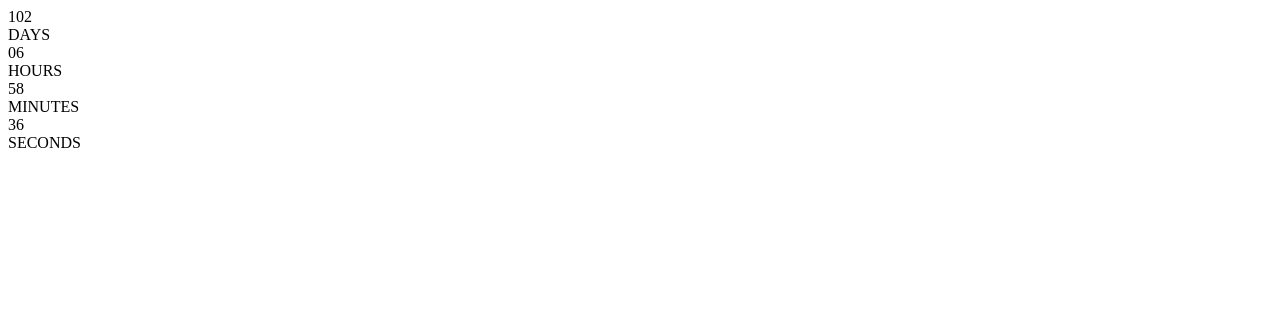
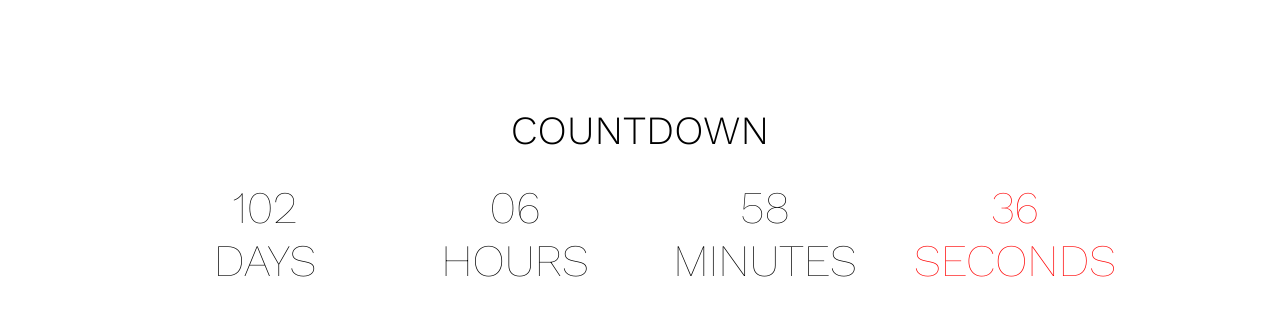
Before and after one commit to mrtial/countdown_clock, a plain HTML site: page index.html in a window 1280 px wide. Drawn offline with nearby package versions, Linux system fonts and the light colour scheme.

Commit message:
add stylesheet

```diff
--- a/index.html
+++ b/index.html
@@ -3,22 +3,33 @@
 <head>
 	<meta charset="UTF-8">
 	<title>Countdown Clock</title>
+	<link rel="stylesheet" type="text/css" href="style.css">
+	<link href="https://fonts.googleapis.com/css?family=Work+Sans:100,300,600" rel="stylesheet">
+
 </head>
 <body>
-	<div id="displayTime">
-		<div class="time"></div>
-		<div class="unit">DAYS</div>
+	<div class="clock">
+		<h1>COUNTDOWN</h1>
+		<div id="displayTime">
+			<div class="box">
+				<div class="time">&nbsp</div>
+				<div class="unit">DAYS</div>
+			</div>
+			<div class="box">
+				<div class="time">&nbsp</div>
+				<div class="unit">HOURS</div>
+			</div>
+			<div class="box">
+				<div class="time">&nbsp</div>
+				<div class="unit">MINUTES</div>
+			</div>
+			<div class="box second">
+				<div class="time">&nbsp</div>
+				<div class="unit">SECONDS</div>
+			</div>
+		</div>
+	</div>
 
-		<div class="time"></div>
-		<div class="unit">HOURS</div>
-
-		<div class="time"></div>
-		<div class="unit">MINUTES</div>
-
-		<div class="time"></div>
-		<div class="unit">SECONDS</div>
-
-	</div>
 
 	<script type="text/javascript" src="script.js"></script>
 </body>
--- a/script.js
+++ b/script.js
@@ -16,12 +16,15 @@
 
 		// adjust Singular
 		var unit = ["DAY","HOUR","MINUTE","SECOND"];
+		var units = ["DAYS","HOURS","MINUTES","SECONDS"];
 
 		for(var i=0;i<4;i++){
 			$displayTime[i].innerHTML = clock[i];
 
 			if(+clock[i]<2){
 				$displayUnit[i].innerHTML = unit[i];
+			} else{
+				$displayUnit[i].innerHTML = units[i];
 			}
 		}
 
--- /dev/null
+++ b/style.css
@@ -0,0 +1,35 @@
+html, body{
+	font-family: 'Work Sans', sans-serif;
+}
+
+h1{
+	font-weight: 300;
+	font-size: 40px;
+}
+
+.clock{
+	position: absolute;
+	top:10%;
+	left:50%;
+	transform: translateX(-50%);
+	text-align: center
+}
+
+#displayTime{
+	display: inline-flex;
+	justify-content:center;
+}
+
+.box{
+	width: 250px;
+	height: auto;
+	text-align: center;
+	/*margin: 20px;*/
+	/*padding: 50px 0px 50px 0;*/
+	font-size: 45px;
+	font-weight: 100;
+}
+
+.second > div{
+	color:red;
+}
```
